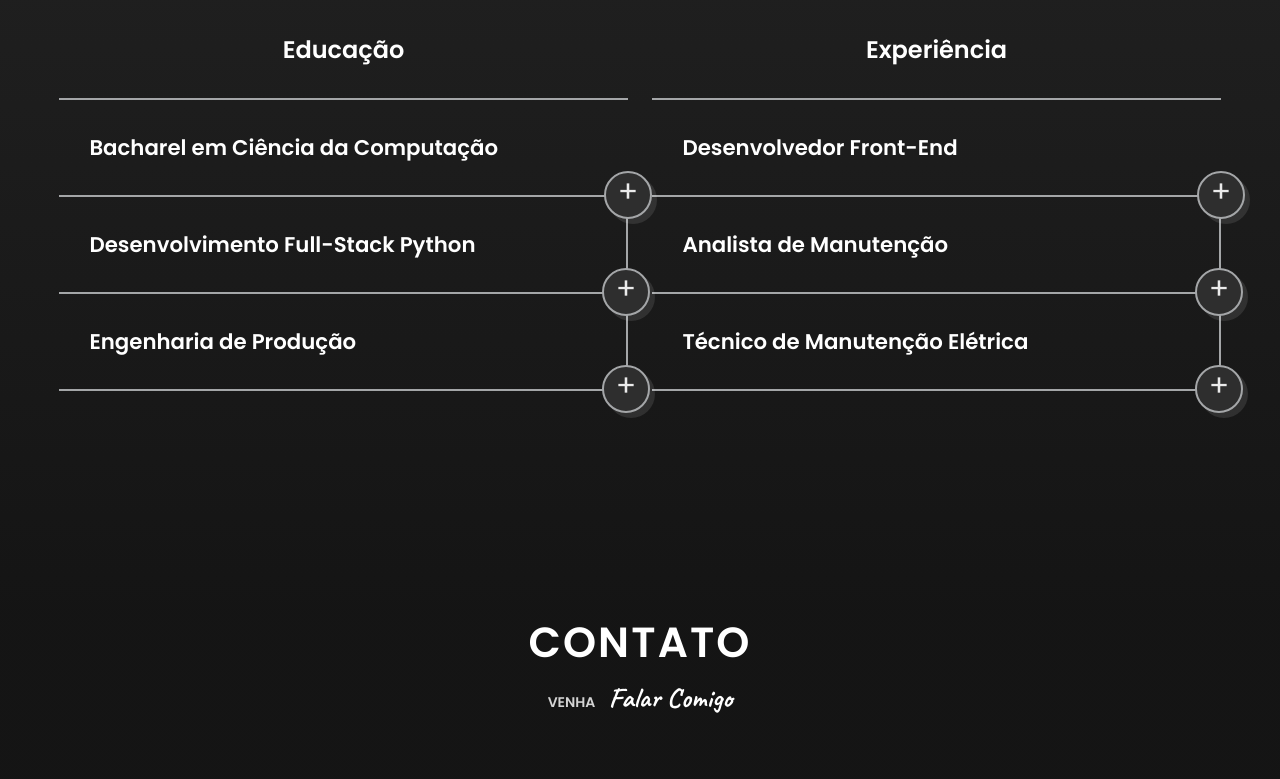
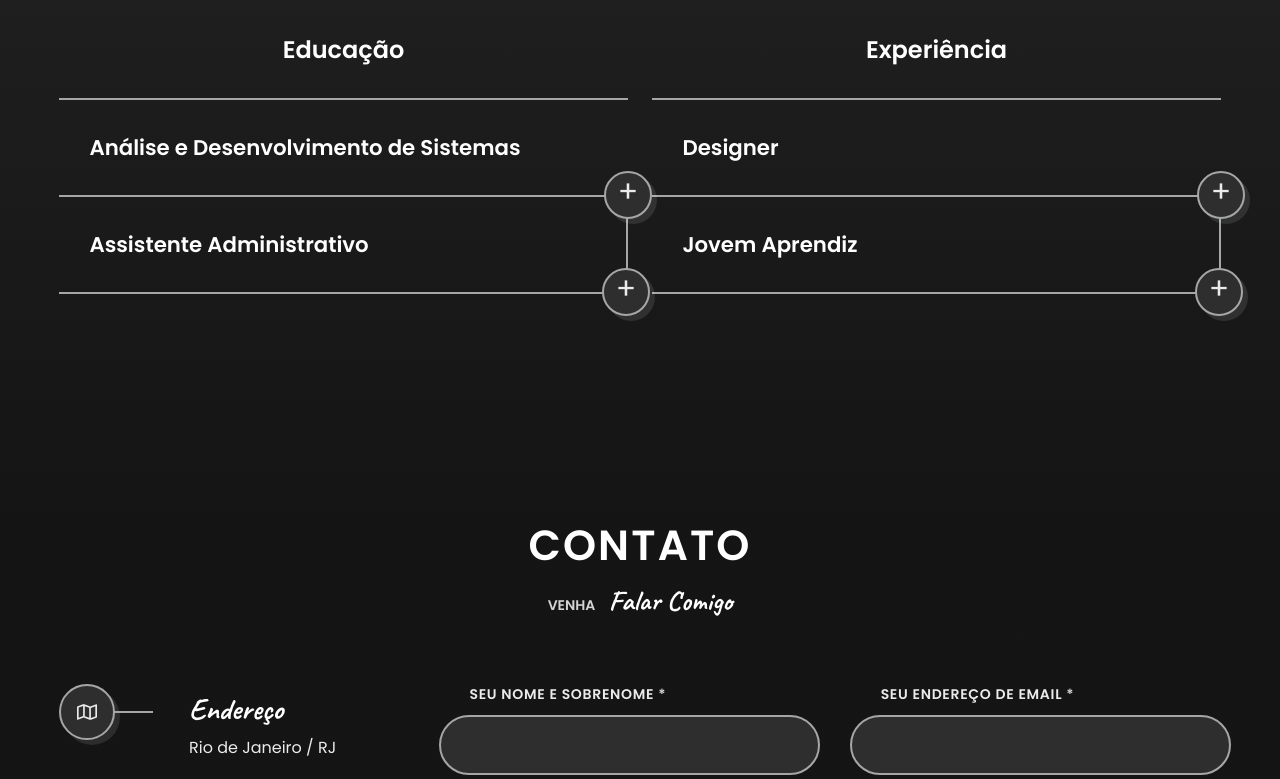
Before and after one commit to Pablo01Dev/Portfolio, a React (Vite) app: page /#home in a window 1280 px wide. Shown: the part 3680-4459 px from the top of the page. Built offline with nearby package versions, Linux system fonts and the light colour scheme.

Commit message:
atualiznado projeto

```diff
--- a/src/Data.jsx
+++ b/src/Data.jsx
@@ -129,56 +129,43 @@ export const projects = [
 export const cv = [
     {
         id: 1,
-        title: 'Bacharel em Ciência da Computação',
-        subtitle: 'Faculdade Descomplica',
-        date: '2022 - 2026',
+        title: 'Análise e Desenvolvimento de Sistemas ',
+        subtitle: 'Bacharel -Universidade Estácio de Sá',
+        date: '2023 - 2025',
         description:
-        'Ingressei na faculdade em setembro de 2022, com o objetivo de se especializar ainda mais na área de TI em uma faculdade com foco em desenvolvimento full-stack, desde então tive experiêcia com Java, JavaScript, lógica de programação e algoritimos, analise e requistos de software e banco de dados.',
+        'Ingressei na faculdade em abril de 2023, atualmente estou cursando o 4º período, com o objetivo de se especializar ainda mais na área de TI em uma faculdade com foco em desenvolvimento full-stack, desde então tive experiêcia com Java, JavaScript, lógica de programação e algoritimos, analise e requistos de software e banco de dados.',
         category: 'educacao',
     },
+
     {
         id: 2,
-        title: 'Desenvolvimento Full-Stack Python',
-        subtitle: 'EBAC',
-        date: '2022 - 2023',
+        title: 'Assistente Administrativo',
+        subtitle: 'Técnico - SENAI',
+        date: '2020 - 2021',
         description:
-        'Iniciei meus estudos em junho de 2022 neste curso que é focado na linguagem Python para o back-end, finalizei o front-end onde apliquei conhecimentos com javascript, react, bootstrap, jquery, sass e material UI na construção de alguns projetos e no momento venho estudando o back-end com o python.',
+        'Ingressei no curso em um incentivo da empresa Itaúba, onde iniciei o estudo em administração, que foi fundamental posteriormente em outras oportunidades.',
         category: 'educacao',
     },
+
     {
         id: 3,
-        title: 'Desenvolvedor Front-End',
-        subtitle: 'Freelance',
-        date: '2022 - Até o Momento',
+        title: 'Designer',
+        subtitle: 'Pinciara Imóveis',
+        date: '2019 - 2024',
         description:
-        'Apesar de ter tido algumas experiências com tecnologia anteriores, iniciei de fato meus estudos e transição de carreira em junho de 2022, onde desde então venho realizando alguns projetos front-end com tecnologias como react.',
+        'Fui responsável por toda parte visual e web da imobiliária, até que decidi migrar para desenvolvimento.',
         category: 'experiencia',
     },
+
     {
-        id: 4,
-        title: 'Analista de Manutenção',
-        subtitle: 'Ternium Brasil',
-        date: '2017 - 2023',
+        id: 3,
+        title: 'Jovem Aprendiz',
+        subtitle: 'Itaúba Arquitetura e Construções',
+        date: '2020 - 2021',
         description:
-        'Fui promovido a técnico III como responsável da manutenção do setor de lingotamento continuo, e após fui promovido a analista de manutenção e participei de projetos com foco na analise de dados, para identificação de perfis de perda de manutenção e captura de ganhos em disponibilidade e redução de custos.',
+        'Ingressei no curso em um incentivo da empresa Itaúba, sendo o primeiro semestre estudando e o segundo trabalhando.',
         category: 'experiencia',
     },
-    {
-        id: 5,
-        title: 'Engenharia de Produção',
-        subtitle: 'Universidade Cândido Mendes',
-        date: '2013 - 2018',
-        description:
-        'Cursei no período descrito o curso de engenharia no campus de santa cruz e como projeto final apresentei um estudo de caso da aplicação da ferramenta 8D na analise e resolução de problemas de manutenção em equipamentos.',
-        category: 'educacao',
-    },
-    {
-        id: 6,
-        title: 'Técnico de Manutenção Elétrica',
-        subtitle: 'ThyssenKrupp CSA',
-        date: '2010 - 2017',
-        description:
-        'Iniciei como auxiliar e fui promovido até o nível de técnico II como inspetor, fui responsável pela manutenção de equipamentos de um setor inteiro, atuei resolvendo problemas elétricos e de automação de equipamentos siemens como PLC, inversores e motores elétricos.',
-        category: 'experiencia',
-    },
+
+
 ]
--- a/src/components/Contact/Contact.jsx
+++ b/src/components/Contact/Contact.jsx
@@ -74,7 +74,7 @@ const Contact = () => {
                                 </span>
 
                                 <h3 className="contact__card--title">Email</h3>
-                            <p className="contact__card--data">bruno1_oliveira@hotmail.com</p>
+                                <p className="contact__card--data">pablogomesdg@gmail.com</p>
                             </div>
 
                             <div className="contact__card">
@@ -83,7 +83,7 @@ const Contact = () => {
                                 </span>
 
                                 <h3 className="contact__card--title">Telefone</h3>
-                            <p className="contact__card--data">(21) 98672-7034</p>
+                                <p className="contact__card--data">(21) 96948-7301</p>
                             </div>
                         </div>
 
```
Lines whose indentation alone changed are shown as unchanged.
